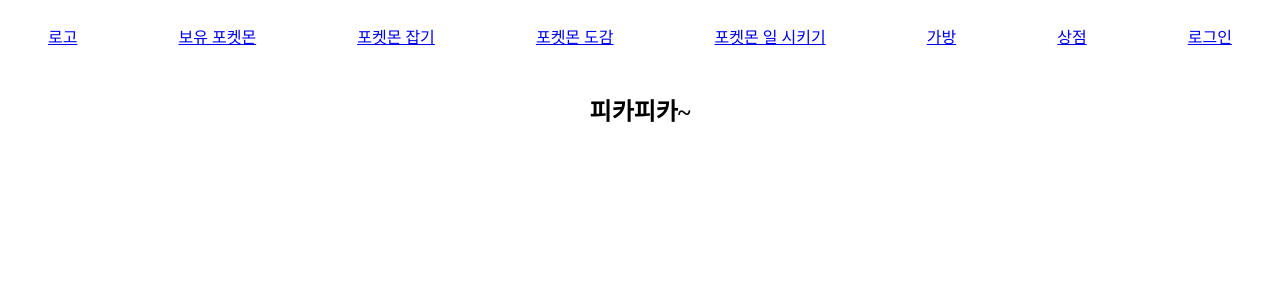
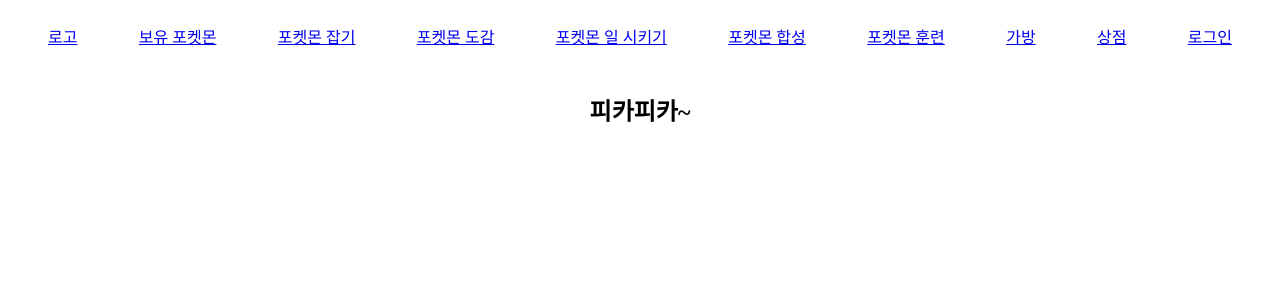
Before and after one commit to kyungeun-j/zzang_pika, a Flask app: page / in a window 1280 px wide. Shown: the top 300 px of the page. Run offline with Flask 2, Linux system fonts and the light colour scheme.

Commit message:
add route pokemonLevelUp, pokemonTraining on page base

```diff
--- a/templates/base.html
+++ b/templates/base.html
@@ -39,6 +39,16 @@
             </a>
         </li>
         <li>
+            <a href="/pokemonLevelUp">
+                포켓몬 합성
+            </a>
+        </li>
+        <li>
+            <a href="/pokemonTraining">
+                포켓몬 훈련
+            </a>
+        </li>
+        <li>
             <a href="/inventory">
                 가방
             </a>
```
